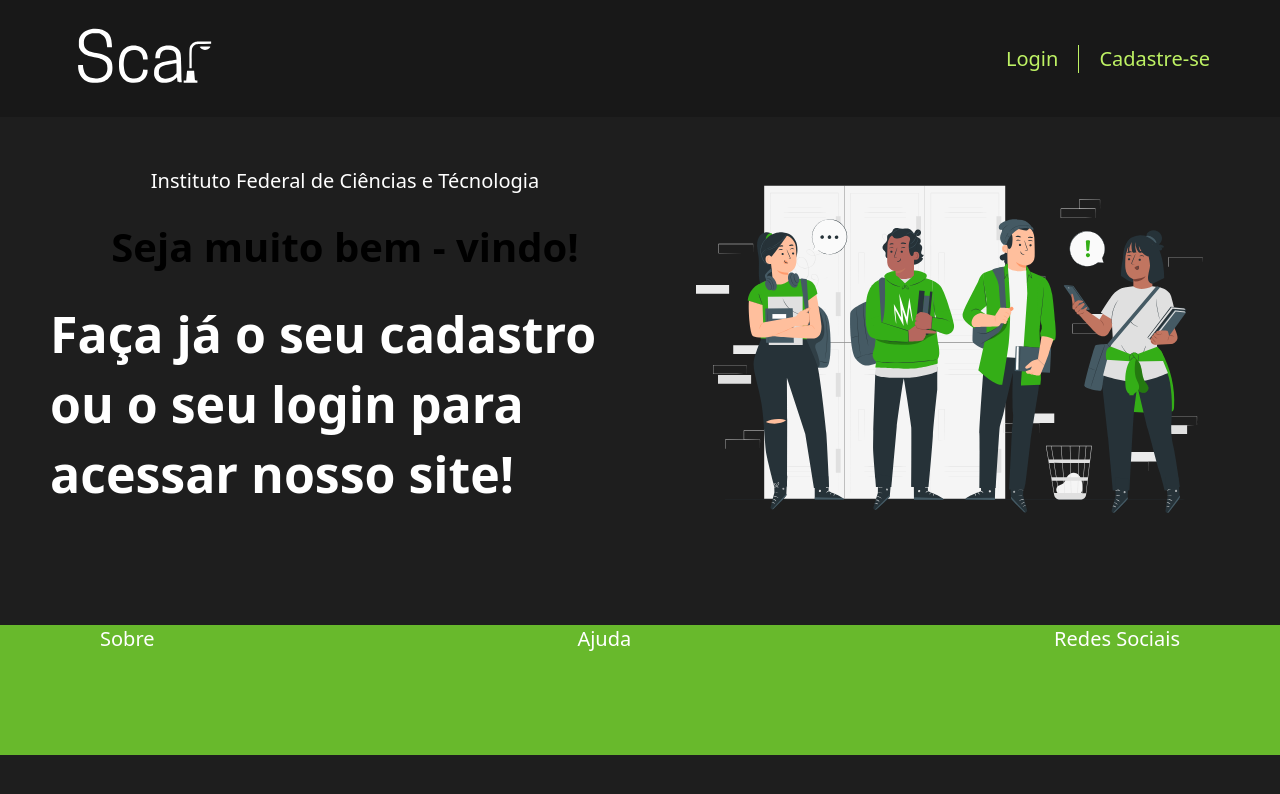
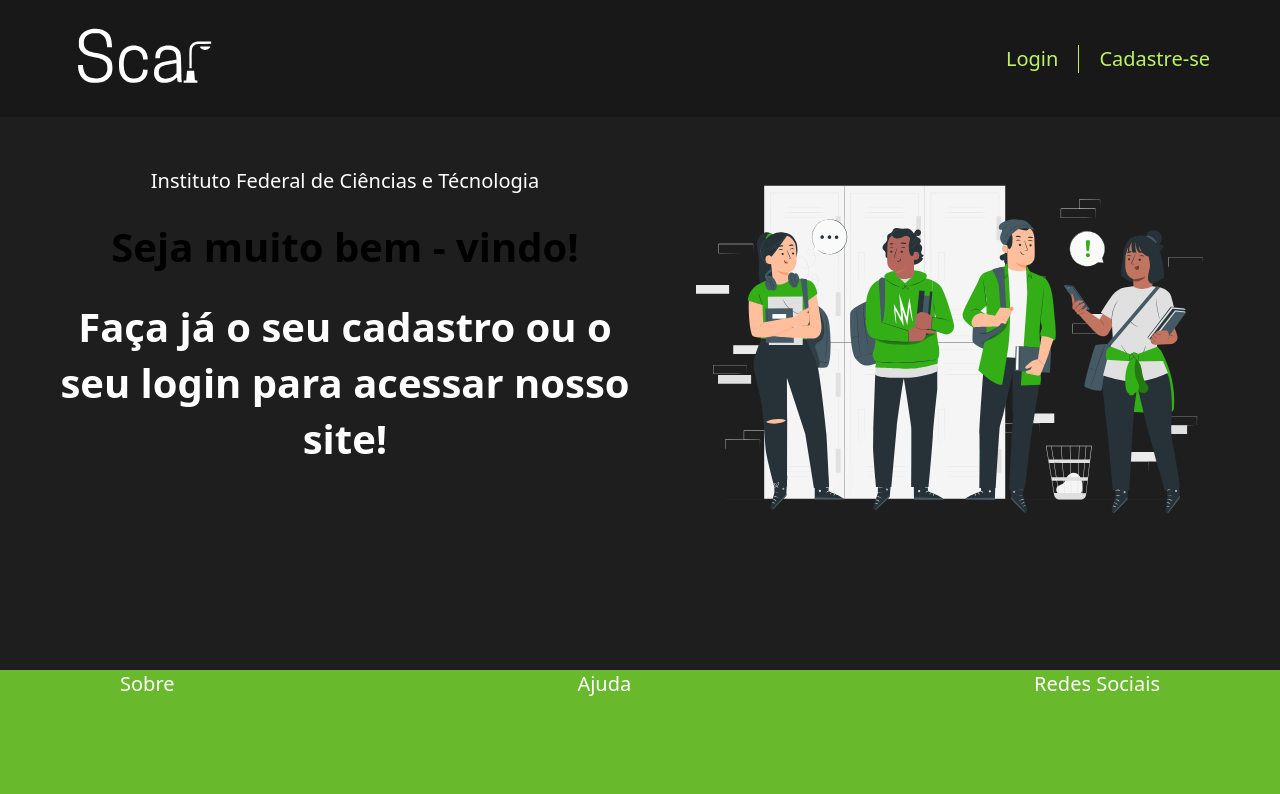
Before and after one commit to RelampagoMarquin/scar, a React (Vite) app in the folder web/: page / in a window 1280 px wide. Shown: the top 794 px of the page. Built offline with nearby package versions, Linux system fonts and the light colour scheme.

Commit message:
Organização do footer

```diff
--- a/web/src/App.tsx
+++ b/web/src/App.tsx
@@ -6,6 +6,7 @@ import {
   Routes,
   Route
 } from 'react-router-dom'
+import './Css/Styles.css'
 export function App() {
 
   return (
@@ -16,8 +17,9 @@ export function App() {
       <Router>
         <Routes>
           <Route path='/' element={<Home/>} />
-          <Route path='/Login' element={<Login/>} />
           <Route path='/Cadastro' element={<Cadastro/>} />
+          <Route path='/Login' element={<Login/>}/>
+
         </Routes>
       </Router>
     </div>
--- a/web/src/Css/Styles.css
+++ b/web/src/Css/Styles.css
@@ -59,25 +59,24 @@ h2#TitleWeb {
 
 img#HomeIMG {
     margin: 0 auto;
-
     min-width: 300px;
     max-width: 60%;
 }
 
 /* Estilização do Footer.tsx responsivo*/
-div#FooterContainer {
+div#footerElement {
     height: 130px;
     color: white;
     background-color: #68B92C;
 }
 
-div#FooterContainer ul {
+div#footerElement ul {
     padding: 0 20px;
     display: flex;
     justify-content: space-between;
 }
 
-div#FooterContainer li {
+div#footerElement li {
     list-style: none;
 }
 
@@ -89,7 +88,7 @@ div#FooterContainer li {
 
     /* Estilização da Main da Home Web */
     main#MainHomeContainer {
-        margin: 5rem 5rem 10rem;
+        margin:5rem 5rem 10rem;
         display: flex;
         text-align: start;
         gap: 50px;
@@ -98,16 +97,18 @@ div#FooterContainer li {
 
     h2#TitleWeb {
         display: block;
+        text-align: center;
     }
 
     h2#TitleMobile {
         display: none;
     }
+
     main#MainHomeContainer>div{
         width: 50%;
     }
     main#MainHomeContainer>div>h2 {
-        font-size: 5rem;
+        font-size: 4rem;
     }
 
     main#MainHomeContainer>div>p {
@@ -118,8 +119,16 @@ div#FooterContainer li {
         min-height: 300px;
         max-height: max-content;
     }
+
     /* Estilização do Footer.tsx Web */
-    div#FooterContainer ul {
-        padding: 0 100px;
+
+    footer#FooterContainer {
+        position: fixed;
+        bottom: 0;
+        width: 100%;
+    }
+
+    div#footerElement{
+        padding: 0 10rem;
     }
 }
--- a/web/src/components/Layout/Footer.tsx
+++ b/web/src/components/Layout/Footer.tsx
@@ -1,6 +1,6 @@
 function Rodape() {
     return (
-        <div id="FooterContainer">
+        <div id='footerElement'>
             <nav>
                 <ul>
                     <li>
--- a/web/src/pages/Home.tsx
+++ b/web/src/pages/Home.tsx
@@ -30,7 +30,7 @@ export function Home() {
                 <h2 id='TitleMobile'>Faça já o seu cadastro ou o seu login para acessar nosso site!</h2>
 
             </main>
-            <footer>
+            <footer id="FooterContainer">
                 <Rodape />
             </footer>
 
```
